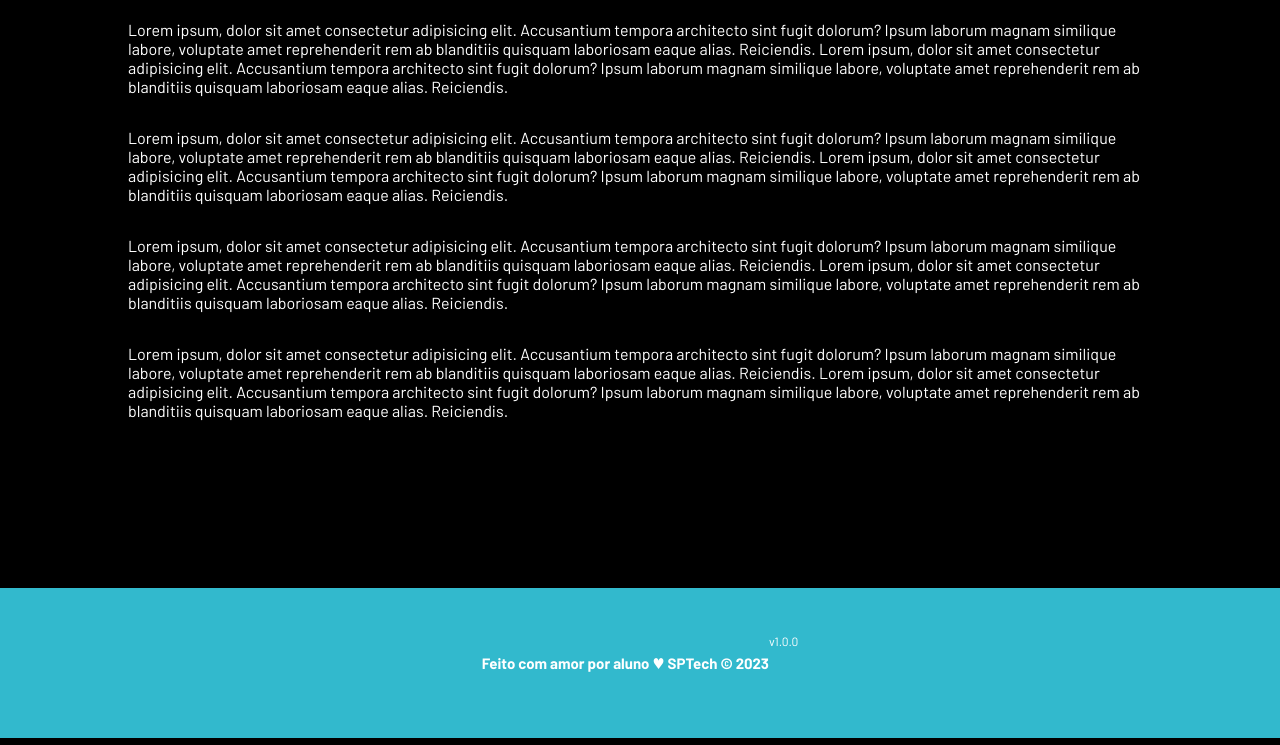
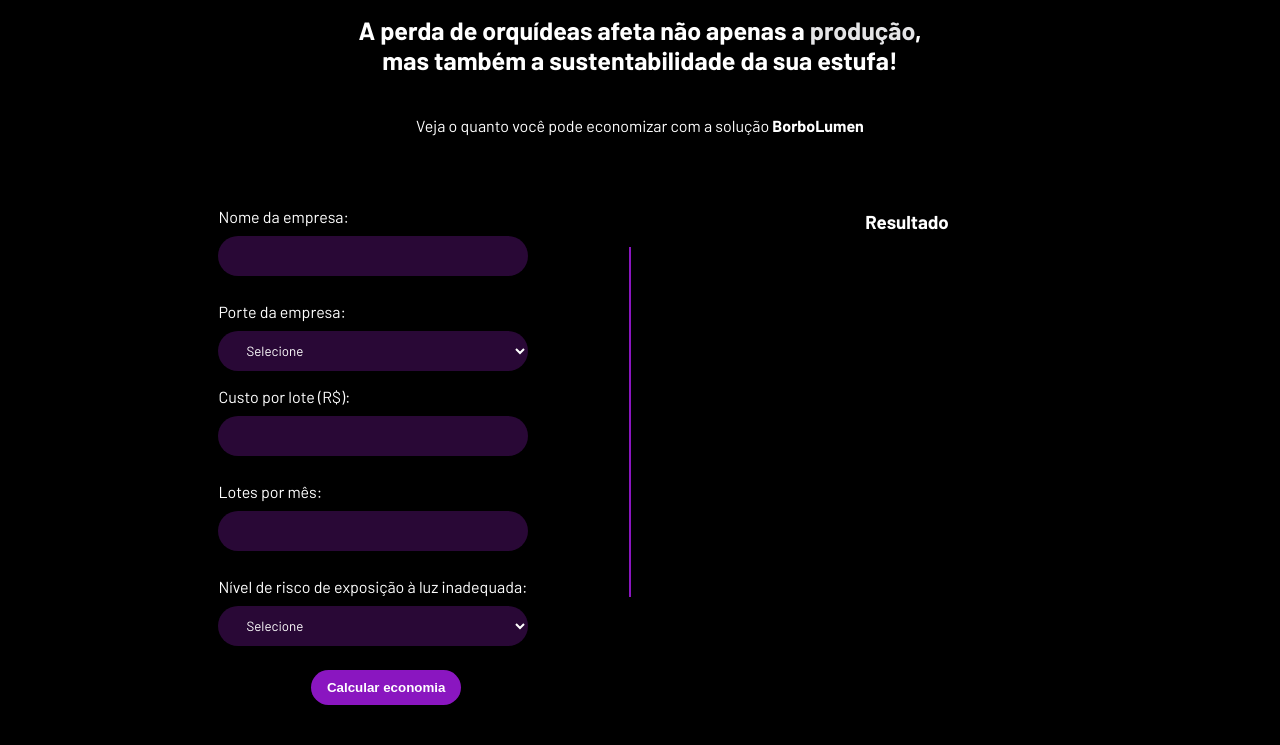
Before and after one commit to andreleao-sys/Desafio-web-data-viz, a website: page public/simulador.html in a window 1280 px wide. Shown: the part 147-892 px from the top of the page. Drawn offline with Linux system fonts and the light colour scheme.

Commit message:
add: calculadora financiera

```diff
--- a/public/css/estilo.css
+++ b/public/css/estilo.css
@@ -23,7 +23,7 @@
 
 .header {
   height: var(--tamanho-header);
-  border-bottom: 2px solid #32b9cd;
+  border-bottom: 2px solid  #2c0a48;
 }
 
 .header .container {
@@ -229,7 +229,7 @@
 
 /* FORMULARIO */
 
-.alerta_erro{
+.alerta_erro {
   display: flex;
   justify-content: flex-end;
 }
@@ -246,7 +246,7 @@
   margin-right: 10%;
 }
 
-.card_erro #mensagem_erro{
+.card_erro #mensagem_erro {
   font-weight: 500;
   font-size: 20px;
 }
@@ -296,8 +296,12 @@
 
 /* SIMULADOR */
 
+/* SIMULADOR */
+
 .simulador {
   color: white;
+  display: flex;
+  flex-direction: column;
 }
 
 .simulador .container {
@@ -305,6 +309,110 @@
   overflow: scroll;
   height: var(--tamanho-simulador);
 }
+
+.titulocalc p {
+  margin-top: 10vh;
+  text-align: center;
+  font-size: 25px;
+  font-weight: bold;
+}
+
+.desc p {
+  text-align: center;
+}
+
+.calculo {
+  height: 80%;
+  display: flex;
+  flex-direction: row;
+  justify-content: center;
+}
+
+.inputs {
+  height: 100%;
+  width: 40%;
+  flex-direction: column;
+  display: flex;
+  justify-content: center;
+  text-align: start;
+  align-items: center;
+}
+
+.inputs input,
+.inputs select {
+  width: 100%;
+  height: 40px;
+  border: none;
+  background-color: #851caf4e;
+  border-radius: 20px;
+  padding-left: 3vh;
+  box-sizing: border-box;
+  font-family: inherit;
+  margin-top: 10px;
+   color: white;
+}
+
+.inputs h3 {
+  text-align: center;
+}
+
+
+
+
+input:focus,
+select:focus {
+  outline: none;
+  border: none;
+  box-shadow: none;
+}
+
+.especifico {
+  height: 100%;
+  display: flex;
+  margin-top: 5vh;
+  flex-direction: column;
+}
+
+label {
+  margin-top: 2vh;
+}
+
+.resultado {
+  height: 100%;
+  width: 40%;
+  margin-left: 20px;
+  margin-top: 5vh;
+}
+
+.resultado h3 {
+  text-align: center;
+}
+
+.btn-calculo {
+  margin-top: 3vh;
+  margin-left: 30%;
+}
+
+.btn-calculo button {
+  border: none;
+  height: 35px;
+  width: 150px;
+  border-radius: 30px;
+  background-color: #8a16c0;
+  color: white;
+  font-weight: 700;
+  margin-bottom: 40px;
+}
+
+.divider {
+  width: 2px;
+  background-color: #8a16c0;
+  height: 350px;
+  margin-top: 12vh;
+}
+
+
+
 
 /* ALERTA */
 
@@ -346,9 +454,23 @@
 }
 
 @keyframes bell {
-  0%   {transform: rotate(25deg)}
-  25%  {transform: rotate(-25deg)}
-  50%  {transform: rotate(25deg)}
-  75%  {transform: rotate(-25deg)}
-  100% {transform: rotate(25deg)}
+  0% {
+    transform: rotate(25deg)
+  }
+
+  25% {
+    transform: rotate(-25deg)
+  }
+
+  50% {
+    transform: rotate(25deg)
+  }
+
+  75% {
+    transform: rotate(-25deg)
+  }
+
+  100% {
+    transform: rotate(25deg)
+  }
 }
--- a/public/simulador.html
+++ b/public/simulador.html
@@ -20,7 +20,7 @@
   <!--header inicio-->
   <div class="header">
     <div class="container">
-            <h1 class="titulo">AquaTech</h1>
+      <h1 class="titulo"></h1>
       <ul class="navbar">
         <li>
           <a href="./index.html">Inicial</a>
@@ -38,45 +38,149 @@
   </div>
 
 
-    <!-- simulador inicio -->
+
+  <section id="simulador">
     <div class="simulador">
-        <div class="container">
-            <h2>Simulador</h2>
-            <p>Lorem ipsum, dolor sit amet consectetur adipisicing elit. Accusantium tempora architecto sint fugit
-                dolorum? Ipsum laborum magnam similique labore, voluptate amet reprehenderit rem ab blanditiis quisquam
-                laboriosam eaque alias. Reiciendis. Lorem ipsum, dolor sit amet consectetur adipisicing elit.
-                Accusantium tempora architecto sint fugit dolorum? Ipsum laborum magnam similique labore, voluptate amet
-                reprehenderit rem ab blanditiis quisquam laboriosam eaque alias. Reiciendis.</p>
-            <p>Lorem ipsum, dolor sit amet consectetur adipisicing elit. Accusantium tempora architecto sint fugit
-                dolorum? Ipsum laborum magnam similique labore, voluptate amet reprehenderit rem ab blanditiis quisquam
-                laboriosam eaque alias. Reiciendis. Lorem ipsum, dolor sit amet consectetur adipisicing elit.
-                Accusantium tempora architecto sint fugit dolorum? Ipsum laborum magnam similique labore, voluptate amet
-                reprehenderit rem ab blanditiis quisquam laboriosam eaque alias. Reiciendis.</p>
-            <p>Lorem ipsum, dolor sit amet consectetur adipisicing elit. Accusantium tempora architecto sint fugit
-                dolorum? Ipsum laborum magnam similique labore, voluptate amet reprehenderit rem ab blanditiis quisquam
-                laboriosam eaque alias. Reiciendis. Lorem ipsum, dolor sit amet consectetur adipisicing elit.
-                Accusantium tempora architecto sint fugit dolorum? Ipsum laborum magnam similique labore, voluptate amet
-                reprehenderit rem ab blanditiis quisquam laboriosam eaque alias. Reiciendis.</p>
-            <p>Lorem ipsum, dolor sit amet consectetur adipisicing elit. Accusantium tempora architecto sint fugit
-                dolorum? Ipsum laborum magnam similique labore, voluptate amet reprehenderit rem ab blanditiis quisquam
-                laboriosam eaque alias. Reiciendis. Lorem ipsum, dolor sit amet consectetur adipisicing elit.
-                Accusantium tempora architecto sint fugit dolorum? Ipsum laborum magnam similique labore, voluptate amet
-                reprehenderit rem ab blanditiis quisquam laboriosam eaque alias. Reiciendis.</p>
+      <div class="titulocalc">
+        <p>A perda de orquídeas afeta não apenas a <span style="color: rgb(229, 229, 231);">produção</span>, <br>
+          mas também a <span style="color: rgb(255, 255, 255);">sustentabilidade da sua estufa!</span></p>
+      </div>
+
+      <div class="desc">
+        <p>Veja o quanto você pode economizar com a solução <strong>BorboLumen</strong></p>
+      </div>
+
+      <div class="calculo">
+        <div class="inputs">
+          <div class="especifico">
+            <label for="ipt_nome_sim">Nome da empresa:</label>
+            <input type="text" id="ipt_nome_sim">
+
+            <label for="ipt_tamanho">Porte da empresa:</label>
+
+            <select id="ipt_tamanho">
+              <option value="selecione">Selecione</option>
+              <option value="pequeno">Pequeno</option>
+              <option value="médio">Médio</option>
+              <option value="grande">Grande</option>
+            </select>
+
+            <label for="ipt_custoLote">Custo por lote (R$):</label>
+            <input type="number" id="ipt_custoLote">
+
+            <label for="ipt_loteMes">Lotes por mês:</label>
+            <input type="number" id="ipt_loteMes">
+
+            <label for="ipt_risco">Nível de risco de exposição à luz inadequada:</label>
+            <select id="ipt_risco">
+              <option value="selecione">Selecione</option>
+              <option value="muito baixo">Muito Baixo</option>
+              <option value="baixo">Baixo</option>
+              <option value="médio">Médio</option>
+              <option value="alto">Alto</option>
+              <option value="muito alto">Muito Alto</option>
+            </select>
+
+            <div class="btn-calculo">
+              <button onclick="calcular()">Calcular economia</button>
+            </div>
 
           </div>
         </div>
-    <!-- simulador fim -->
 
-    <!--footer inicio-->
-    <div class="footer">
-        <div class="container">
-            <h4>Feito com amor por aluno &hearts; SPTech &copy; 2023</h4>
-            <span class="version">v1.0.0</span>
+        <div class="divider"></div>
+
+        <div class="resultado" id="resultado">
+          <h3><span style="color: rgb(255, 255, 255);">Resultado</span></h3>
         </div>
       </div>
-    <!--footer fim-->
+    </div>
+  </section>
+
+
 
 
 </body>
 
 </html>
+
+
+<script>
+  function calcular() {
+    resultado.innerHTML = '';
+    var ax_nome = ipt_nome_sim.value;
+    var ax_tamanho = ipt_tamanho.value;
+    var ax_custoLote = Number(ipt_custoLote.value);
+    var ax_loteporMes = Number(ipt_loteMes.value);
+    var ax_risco = ipt_risco.value;
+
+    if (!ax_nome || !ax_tamanho || !ax_custoLote || !ax_loteporMes || !ax_risco) {
+      alert('Preencha todos os campos corretamente antes de continuar.');
+      return;
+    }
+    var custoMonitoramento, mesPerdeLote;
+    if (ax_tamanho == 'pequeno') {
+      custoMonitoramento = 5000;
+      mesPerdeLote = 3;
+    } else if (ax_tamanho == 'médio') {
+      custoMonitoramento = 10000;
+      mesPerdeLote = 2;
+    } else {
+      custoMonitoramento = 15000;
+      mesPerdeLote = 1;
+    }
+
+    var custoMulta, custoInterdicao;
+    if (ax_risco == 'muito baixo') {
+      custoMulta = 0.5;
+      custoInterdicao = 0;
+    } else if (ax_risco == 'baixo') {
+      custoMulta = 0.75;
+      custoInterdicao = 0;
+    } else if (ax_risco == 'médio') {
+      custoMulta = 1;
+      custoInterdicao = (ax_custoLote * ax_loteporMes * 3) / 1000000;
+    } else if (ax_risco == 'alto') {
+      custoMulta = 1.25;
+      custoInterdicao = (ax_custoLote * ax_loteporMes * 3) / 1000000;
+    } else {
+      custoMulta = 1.5;
+      custoInterdicao = (ax_custoLote * ax_loteporMes * 3) / 1000000;
+    }
+
+    var perdaLote = ax_custoLote * (12 / mesPerdeLote);
+    var multaTotal = custoMulta + custoInterdicao;
+    var ganhoMonitoramento = (multaTotal * 1000000) + perdaLote - custoMonitoramento;
+
+    function formatar(valor) {
+      if (valor >= 1000000000) return `R$${(valor / 1e9).toFixed(3)} bilhões`;
+      if (valor >= 1000000) return `R$${(valor / 1e6).toFixed(3)} milhões`;
+      if (valor >= 1000) return `R$${(valor / 1e3).toFixed(3)} mil`;
+      return `R$${valor.toFixed(2)}`;
+    }
+
+    var perdaFormatada = formatar(perdaLote);
+    var multaValor = multaTotal * 1000000;
+    var multaFormatada = formatar(multaValor);
+    var perdaTotalValor = multaValor + perdaLote;
+    var perdaTotalFormatada = formatar(perdaTotalValor);
+    var custoFormatado = formatar(custoMonitoramento);
+    var ganhoFormatado = formatar(ganhoMonitoramento);
+
+    resultado.innerHTML = `
+        <br>
+        <h3>Bem-vindo(a), ${ax_nome}!</h3>
+        Com base em dados do setor botânico e perdas comuns na produção de orquídeas sensíveis à luminosidade, como a orquídea borbovara:
+        <br><br>
+        Sua empresa, sendo de <u>porte ${ax_tamanho}</u>, pode perder até <b>${perdaFormatada}</b> ao ano sem o controle adequado de luminosidade.
+        <br><br>
+        Com risco <u>${ax_risco}</u>, os danos podem ultrapassar <b>${multaFormatada}</b> entre perdas indiretas, descarte de plantas e impactos em produtividade.
+        <br><br>
+        O impacto total pode chegar a <b>${perdaTotalFormatada}</b>!
+        <br><br>
+        Investindo apenas <b>${custoFormatado}</b> na nossa solução de monitoramento, o potencial de economia pode chegar a <b>${ganhoFormatado}</b> ao ano.
+        <br><br>
+        🌿 Garanta a qualidade das suas orquídeas e a saúde financeira da sua botânica!
+      `;
+  }
+</script>
```
Lines whose indentation alone changed are shown as unchanged.
